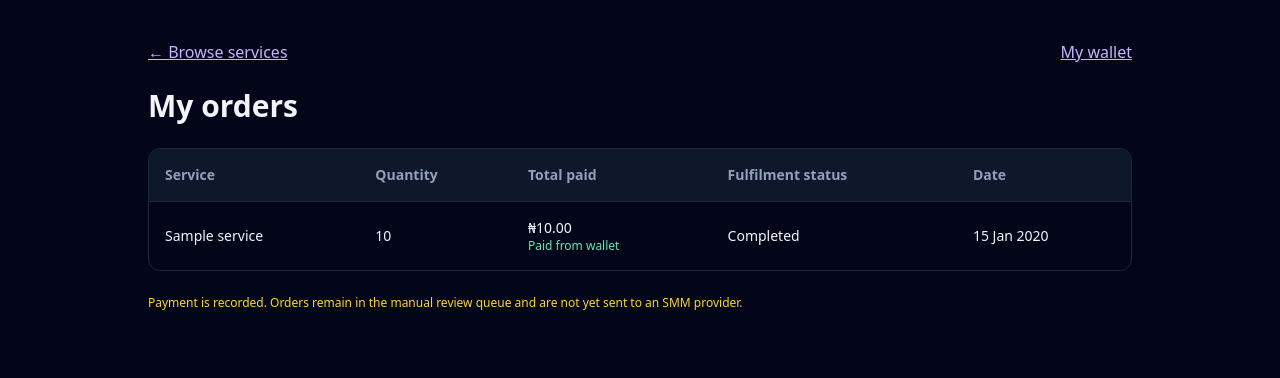
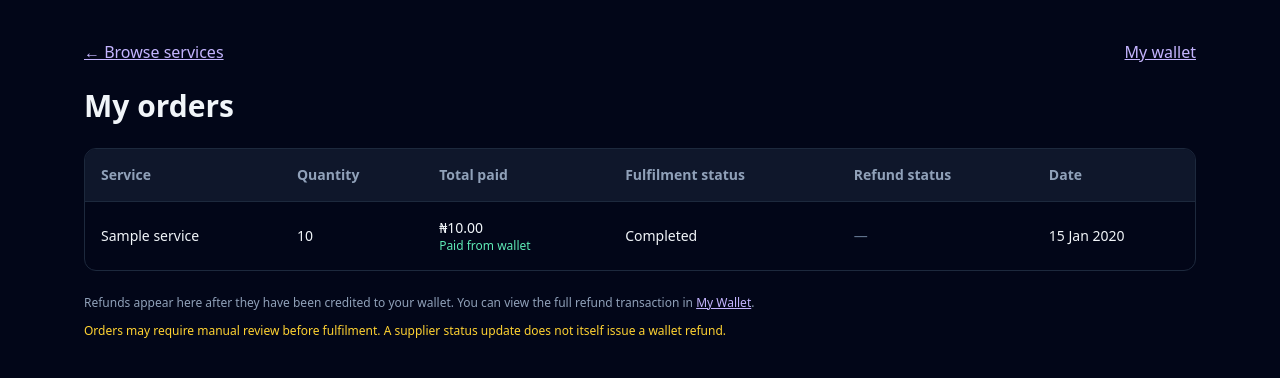
Before and after one commit to Blakesammy51/firebooster-panel, a Laravel app: page /orders in a window 1280 px wide. Shown: the top 378 px of the page. Run offline with Laravel 12, Linux system fonts and the light colour scheme; a user stored in the database is signed in; tables that the repository leaves empty hold one stand-in row (values such as "Sample post"); style sheets or scripts are compiled from the project's sources.

Commit message:
Show refund status in customer order history

```diff
--- a/backend/resources/views/orders/index.blade.php
+++ b/backend/resources/views/orders/index.blade.php
@@ -1,7 +1,31 @@
 <!doctype html>
-<html lang="en"><head><meta charset="utf-8"><meta name="viewport" content="width=device-width, initial-scale=1"><title>My orders · Firebooster</title>@vite(['resources/css/app.css','resources/js/app.js'])</head>
-<body class="min-h-screen bg-slate-950 text-slate-100"><main class="mx-auto max-w-5xl px-5 py-10"><div class="flex flex-wrap items-center justify-between gap-3"><a href="{{ route('services.index') }}" class="text-violet-300 underline">← Browse services</a><a href="{{ route('wallet.index') }}" class="text-violet-300 underline">My wallet</a></div><h1 class="my-6 text-3xl font-bold">My orders</h1>
+<html lang="en"><head><meta charset="utf-8"><meta name="viewport" content="width=device-width,initial-scale=1"><title>My orders · Firebooster</title>@vite(['resources/css/app.css','resources/js/app.js'])</head>
+<body class="min-h-screen bg-slate-950 text-slate-100"><main class="mx-auto max-w-6xl px-5 py-10"><div class="flex flex-wrap items-center justify-between gap-3"><a href="{{ route('services.index') }}" class="text-violet-300 underline">← Browse services</a><a href="{{ route('wallet.index') }}" class="text-violet-300 underline">My wallet</a></div><h1 class="my-6 text-3xl font-bold">My orders</h1>
 @if (session('status'))<p class="mb-5 rounded-lg bg-emerald-950 p-4 text-emerald-200">{{ session('status') }}</p>@endif
 @if ($errors->any())<div class="mb-5 rounded-lg bg-red-950 p-4 text-red-200">@foreach ($errors->all() as $error)<p>{{ $error }}</p>@endforeach</div>@endif
-<div class="overflow-x-auto rounded-xl border border-slate-800"><table class="w-full text-left text-sm"><thead class="bg-slate-900 text-slate-400"><tr><th class="p-4">Service</th><th class="p-4">Quantity</th><th class="p-4">Total paid</th><th class="p-4">Fulfilment status</th><th class="p-4">Date</th></tr></thead><tbody>@forelse ($orders as $order)<tr class="border-t border-slate-800"><td class="p-4">{{ $order->service->name }}</td><td class="p-4">{{ number_format($order->quantity) }}</td><td class="p-4">₦{{ number_format((float) $order->total_price, 2) }} <span class="block text-xs text-emerald-300">Paid from wallet</span></td><td class="p-4">{{ str_replace('_',' ',ucfirst($order->status)) }}</td><td class="p-4">{{ $order->created_at->format('d M Y') }}</td></tr>@empty<tr><td colspan="5" class="p-8 text-center text-slate-400">No orders yet.</td></tr>@endforelse</tbody></table></div>{{ $orders->links() }}
-<p class="mt-6 text-xs text-amber-300">Payment is recorded. Orders remain in the manual review queue and are not yet sent to an SMM provider.</p></main></body></html>
+<div class="overflow-x-auto rounded-xl border border-slate-800"><table class="w-full text-left text-sm"><thead class="bg-slate-900 text-slate-400"><tr><th class="p-4">Service</th><th class="p-4">Quantity</th><th class="p-4">Total paid</th><th class="p-4">Fulfilment status</th><th class="p-4">Refund status</th><th class="p-4">Date</th></tr></thead><tbody>
+@forelse ($orders as $order)
+@php($refund = $refunds->get('ORDER-' . $order->id . '-REFUND'))
+<tr class="border-t border-slate-800">
+<td class="p-4">{{ $order->service->name }}</td>
+<td class="p-4">{{ number_format($order->quantity) }}</td>
+<td class="p-4">₦{{ number_format((float) $order->total_price, 2) }} <span class="block text-xs text-emerald-300">Paid from wallet</span></td>
+<td class="p-4">{{ str_replace('_',' ',ucfirst($order->status)) }}</td>
+<td class="p-4">
+@if ($refund)
+<span class="font-medium text-emerald-300">Refund credited</span>
+<span class="block text-xs text-slate-400">+₦{{ number_format($refund->amount_kobo / 100, 2) }}</span>
+@elseif (in_array($order->status, ['cancelled', 'failed', 'partial'], true))
+<span class="text-amber-300">Not issued yet</span>
+@else
+<span class="text-slate-500">—</span>
+@endif
+</td>
+<td class="p-4">{{ $order->created_at->format('d M Y') }}</td>
+</tr>
+@empty
+<tr><td colspan="6" class="p-8 text-center text-slate-400">No orders yet.</td></tr>
+@endforelse
+</tbody></table></div>{{ $orders->links() }}
+<p class="mt-6 text-xs text-slate-400">Refunds appear here after they have been credited to your wallet. You can view the full refund transaction in <a href="{{ route('wallet.index') }}" class="text-violet-300 underline">My Wallet</a>.</p>
+<p class="mt-3 text-xs text-amber-300">Orders may require manual review before fulfilment. A supplier status update does not itself issue a wallet refund.</p></main></body></html>
```
